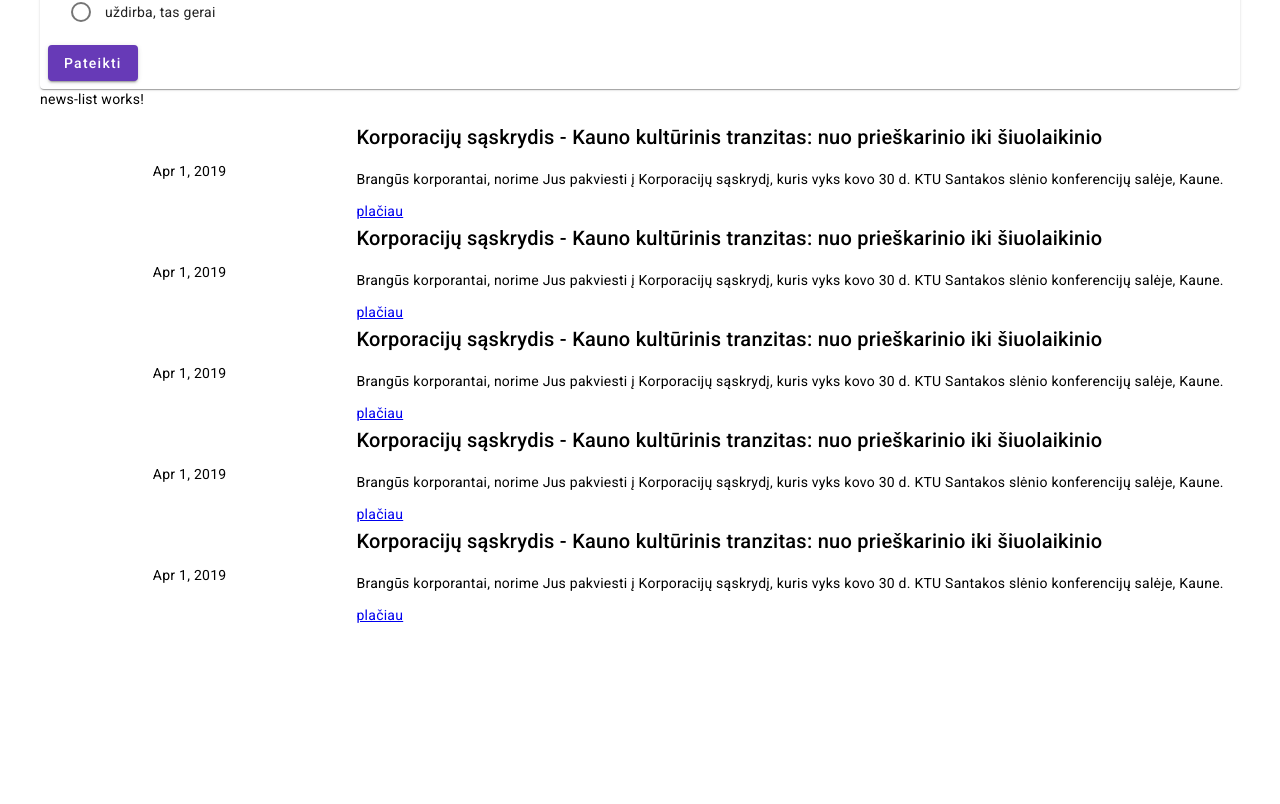
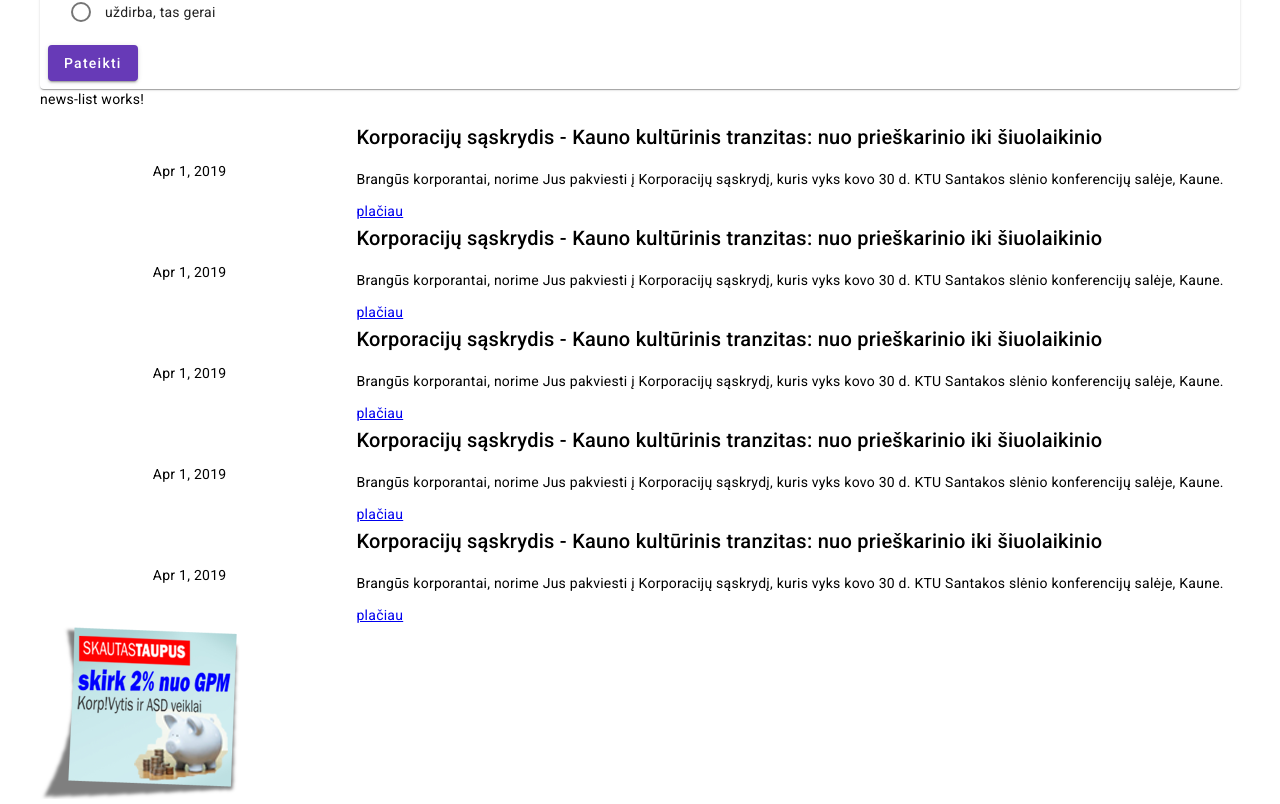
Before and after one commit to BernardasAdomas/akademikai-site, an Angular app: page / in a window 1280 px wide. Shown: the part 788-1592 px from the top of the page. Before the commit the page ends 1413 px from the top, so only its background shows below. Built offline with nearby package versions, Linux system fonts and the light colour scheme.

Commit message:
added gpm component

```diff
--- /dev/null
+++ b/src/app/income-tax/income-tax.component.html
@@ -0,0 +1,3 @@
+<a [routerLink]="['/2proc']">
+    <img [src]="imageUrl" alt="2% parama">
+</a>
--- /dev/null
+++ b/src/app/income-tax/income-tax.component.ts
@@ -0,0 +1,13 @@
+import { Component } from '@angular/core';
+import { RouterLink } from '@angular/router';
+
+@Component({
+  selector: 'app-income-tax',
+  standalone: true,
+  imports: [RouterLink],
+  templateUrl: './income-tax.component.html',
+  styleUrl: './income-tax.component.css'
+})
+export class IncomeTaxComponent {
+  imageUrl: string = '../../assets/gpm.png';
+}
--- a/src/app/title-page/title-page.component.html
+++ b/src/app/title-page/title-page.component.html
@@ -4,3 +4,4 @@
 <app-did-you-know></app-did-you-know>
 <app-survey></app-survey>
 <app-news-list></app-news-list>
+<app-income-tax></app-income-tax>
--- a/src/app/title-page/title-page.component.ts
+++ b/src/app/title-page/title-page.component.ts
@@ -3,11 +3,12 @@ import { CalendarComponent } from '../calendar/calendar.component';
 import { DidYouKnowComponent } from '../did-you-know/did-you-know.component';
 import { SurveyComponent } from '../survey/survey.component';
 import { NewsListComponent } from '../news-list/news-list.component';
+import { IncomeTaxComponent } from '../income-tax/income-tax.component';
 
 @Component({
   selector: 'app-title-page',
   standalone: true,
-  imports: [CalendarComponent, DidYouKnowComponent, SurveyComponent, NewsListComponent],
+  imports: [CalendarComponent, DidYouKnowComponent, SurveyComponent, NewsListComponent, IncomeTaxComponent],
   templateUrl: './title-page.component.html',
   styleUrl: './title-page.component.css'
 })
```
Also changed, not shown: src/app/income-tax/income-tax.component.css (added), src/assets/gpm.png (added), 1 other file (tests, documents, lock files or other folders).
